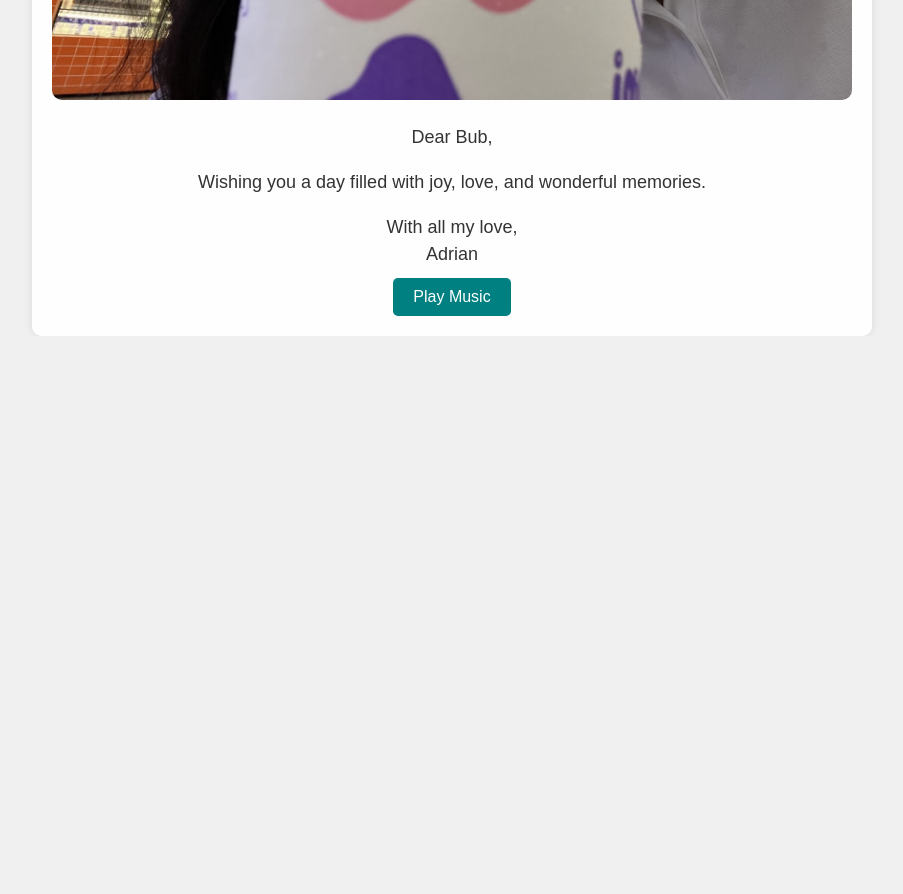
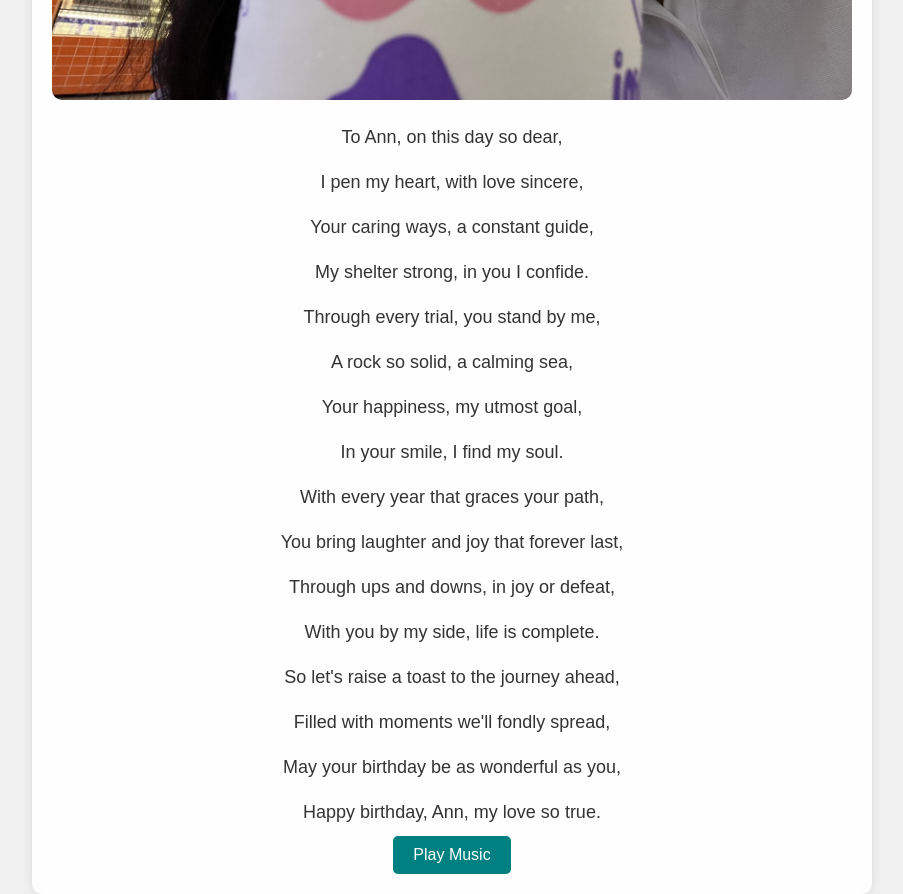
Before and after one commit to Adrnbnvntra/Ann-birthday, a plain HTML site: page index.html in a window 1280 px wide. Shown: the part 660-1554 px from the top of the page, without its empty margins (188-1091 px from the left). Before the commit the page ends 996 px from the top, so only its background shows below. Drawn offline with Linux system fonts and the light colour scheme.

Commit message:
Update index.html

```diff
--- a/index.html
+++ b/index.html
@@ -8,7 +8,7 @@
 </head>
 <body>
     <header>
-        <h1>Happy Birthday, my Annpot!</h1>
+        <h1>Happy Birthday, Ann!</h1>
     </header>
     <main>
         <div class="container">
@@ -16,9 +16,25 @@
                 <img src="image.jpg" alt="Birthday Image">
             </div>
             <div class="message">
-                <p>Dear Bub,</p>
-                <p>Wishing you a day filled with joy, love, and wonderful memories.</p>
-                <p>With all my love,<br>Adrian</p>
+                <p>To Ann, on this day so dear,</p>
+                <p>I pen my heart, with love sincere,</p>
+                <p>Your caring ways, a constant guide,</p>
+                <p>My shelter strong, in you I confide.</p>
+
+                <p>Through every trial, you stand by me,</p>
+                <p>A rock so solid, a calming sea,</p>
+                <p>Your happiness, my utmost goal,</p>
+                <p>In your smile, I find my soul.</p>
+
+                <p>With every year that graces your path,</p>
+                <p>You bring laughter and joy that forever last,</p>
+                <p>Through ups and downs, in joy or defeat,</p>
+                <p>With you by my side, life is complete.</p>
+
+                <p>So let's raise a toast to the journey ahead,</p>
+                <p>Filled with moments we'll fondly spread,</p>
+                <p>May your birthday be as wonderful as you,</p>
+                <p>Happy birthday, Ann, my love so true.</p>
             </div>
             <audio id="bg-music" loop>
                 <source src="background-music.mp3" type="audio/mpeg">
```
